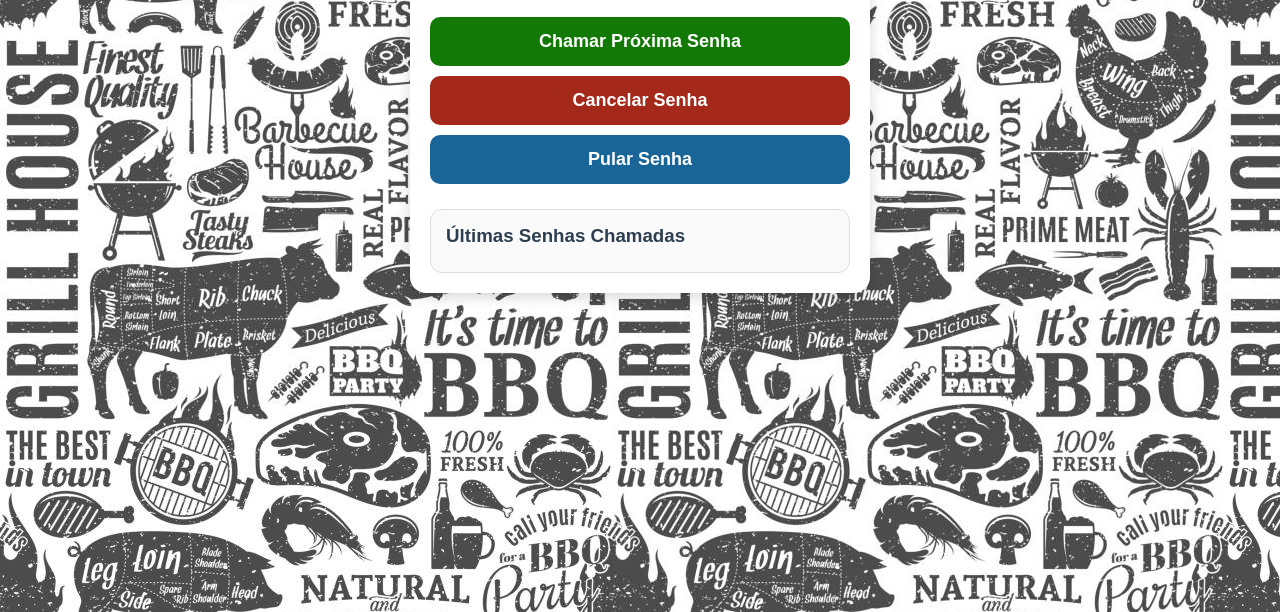
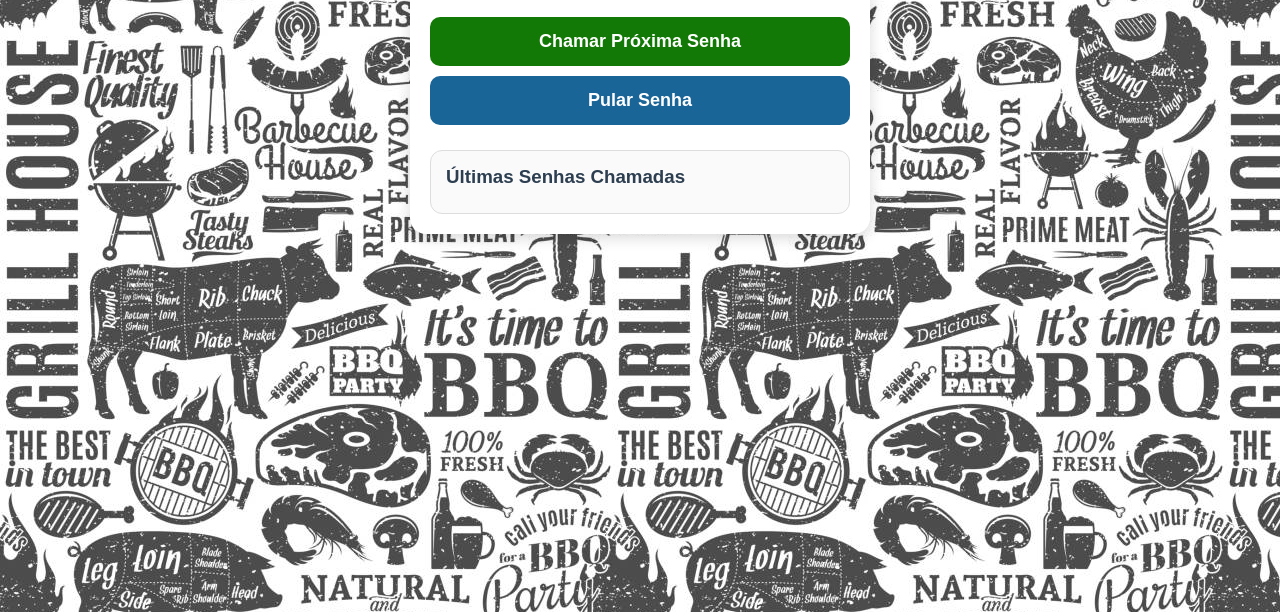
Before and after one commit to teterios53-droid/Fila--de-Mercado, a website: page atendente.html in a window 1280 px wide. Shown: the part 188-800 px from the top of the page. Drawn offline with Linux system fonts and the light colour scheme.

Commit message:
Update atendente.html

```diff
--- a/atendente.html
+++ b/atendente.html
@@ -106,7 +106,6 @@
 
     <div class="controls">
       <button id="btnProxima" class="button1">Chamar Próxima Senha</button>
-      <button id="btnCancelar" class="danger">Cancelar Senha</button>
       <button id="btnPular">Pular Senha</button>
     </div>
 
```
